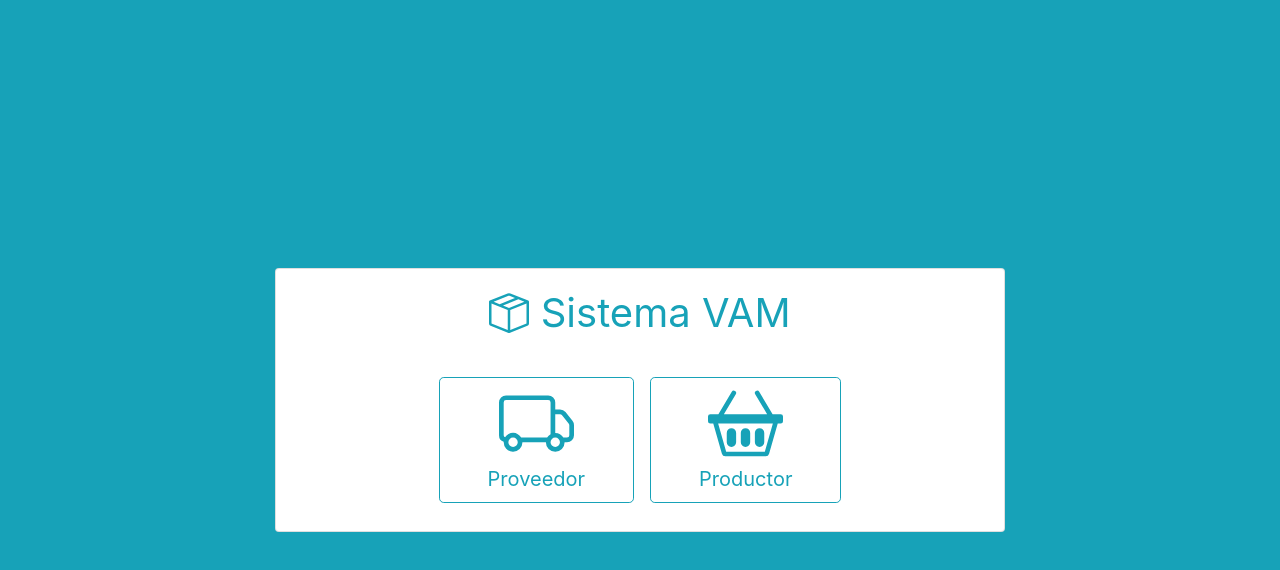
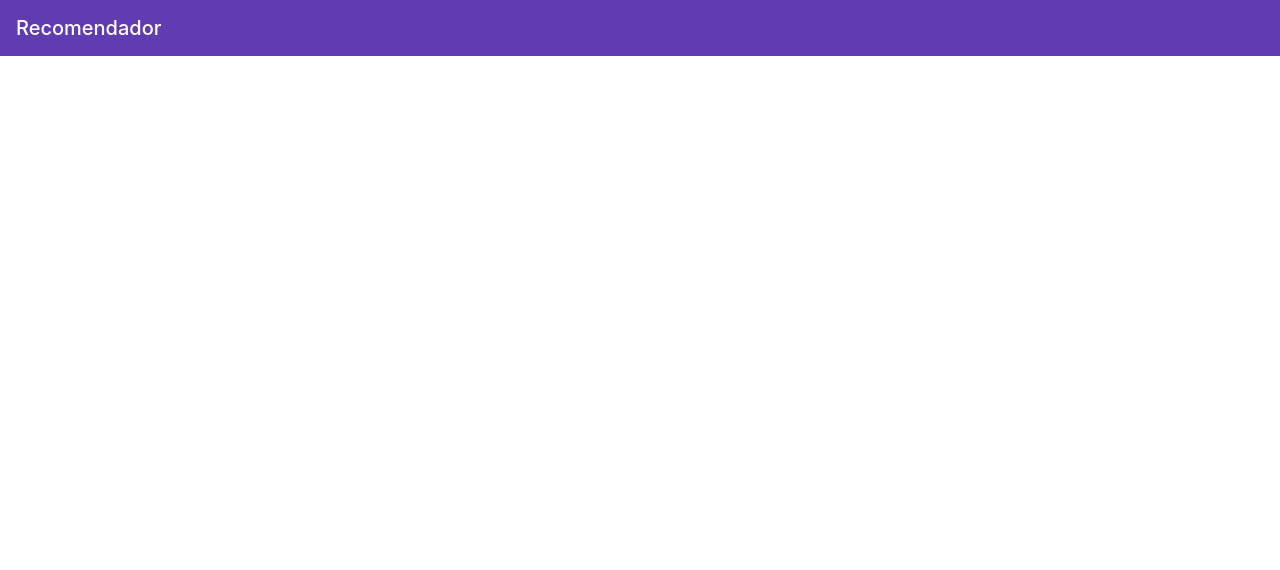
Before and after one commit to Madot10/ProyBases1, a Vue app in the folder cliente/: page / in a window 1280 px wide. Before the commit this address led to /admin. Shown: the top 570 px of the page. Built offline with nearby package versions, Linux system fonts and the light colour scheme.

Commit message:
Bases de recomendador Frontend

```diff
--- a/cliente/src/App.vue
+++ b/cliente/src/App.vue
@@ -7,12 +7,18 @@
 <style lang="scss">
 body {
     --main-color-vam: #17a2b8;
+    --main-color-reco: #613bb1;
 }
 
 //MAIN VAM COLOR = NEW MAIN
 $vam: "#17a2b8";
 $blue: #17a2b8;
 $primary: $blue;
+
+//MAIN REcomendaror COLOR
+$reco: "#613bb1";
+$morado: #613bb1;
+$info: $morado;
 
 // Import Bootstrap and BootstrapVue source SCSS files
 @import "../node_modules/bootstrap/scss/bootstrap.scss";
@@ -30,6 +36,7 @@ $theme-colors: map-merge(
         "light": $light,
         "dark": $dark,
         "vam": $vam,
+        "reco": $reco,
     ),
     $theme-colors
 );
--- /dev/null
+++ b/cliente/src/components/Topbar.vue
@@ -0,0 +1,11 @@
+<template>
+    <b-navbar variant="info" type="dark">
+        <b-navbar-brand tag="h1" class="mb-0">Recomendador</b-navbar-brand>
+    </b-navbar>
+</template>
+
+<script>
+export default {};
+</script>
+
+<style></style>
--- a/cliente/src/router/index.js
+++ b/cliente/src/router/index.js
@@ -8,7 +8,7 @@ const routes = [
         //Recomendador?
         path: "/",
         name: "Home",
-        redirect: { name: "admin" },
+        component: () => import("../views/Recomendador.vue"),
     },
     {
         path: "/admin",
--- /dev/null
+++ b/cliente/src/views/Recomendador.vue
@@ -0,0 +1,23 @@
+<template>
+    <div>
+        <!--Header-->
+        <top-bar></top-bar>
+
+        <!--Contenido -->
+    </div>
+</template>
+
+<script>
+import TopBar from "../components/Topbar.vue";
+
+export default {
+    components: {
+        TopBar,
+    },
+    data() {
+        return {};
+    },
+};
+</script>
+
+<style></style>
```
